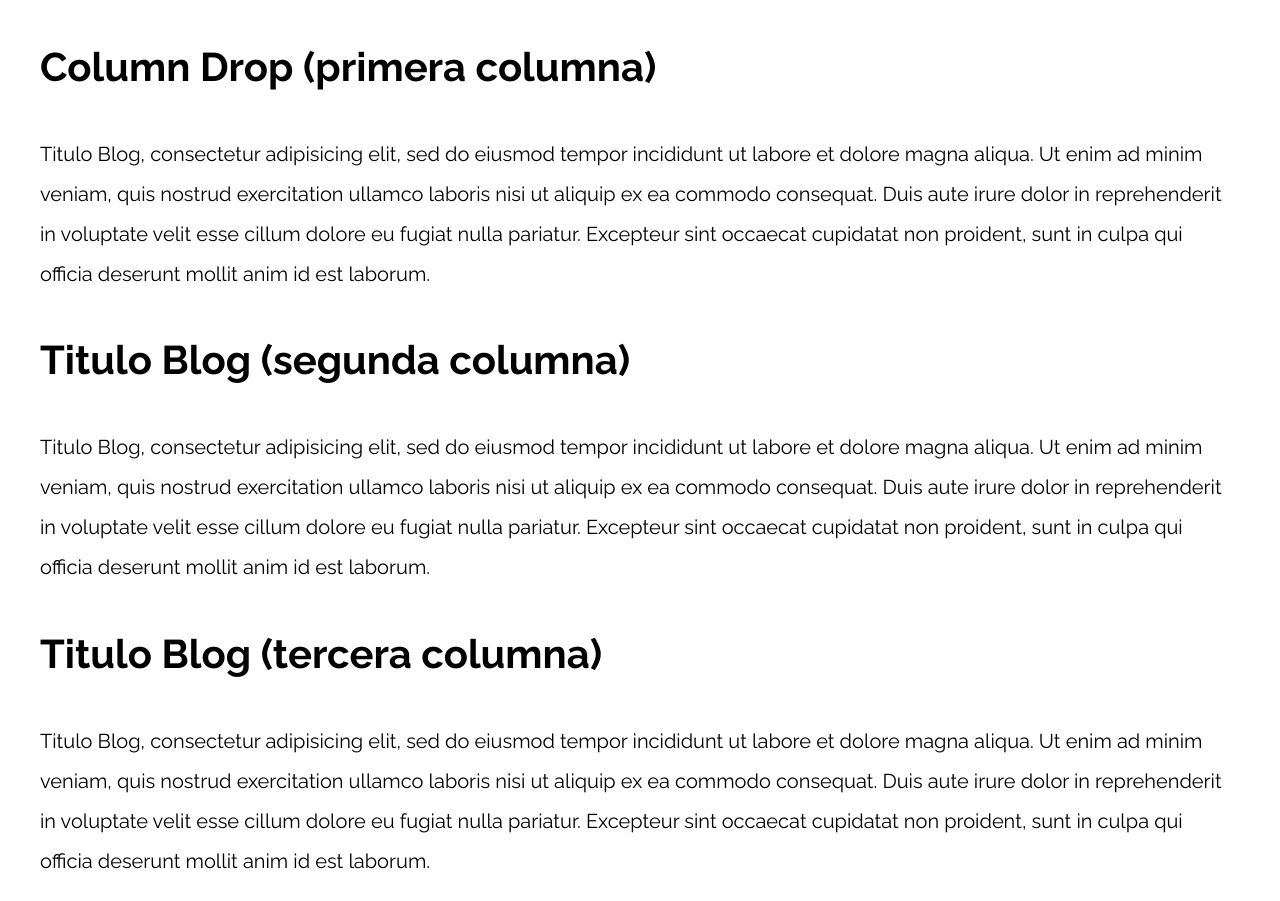
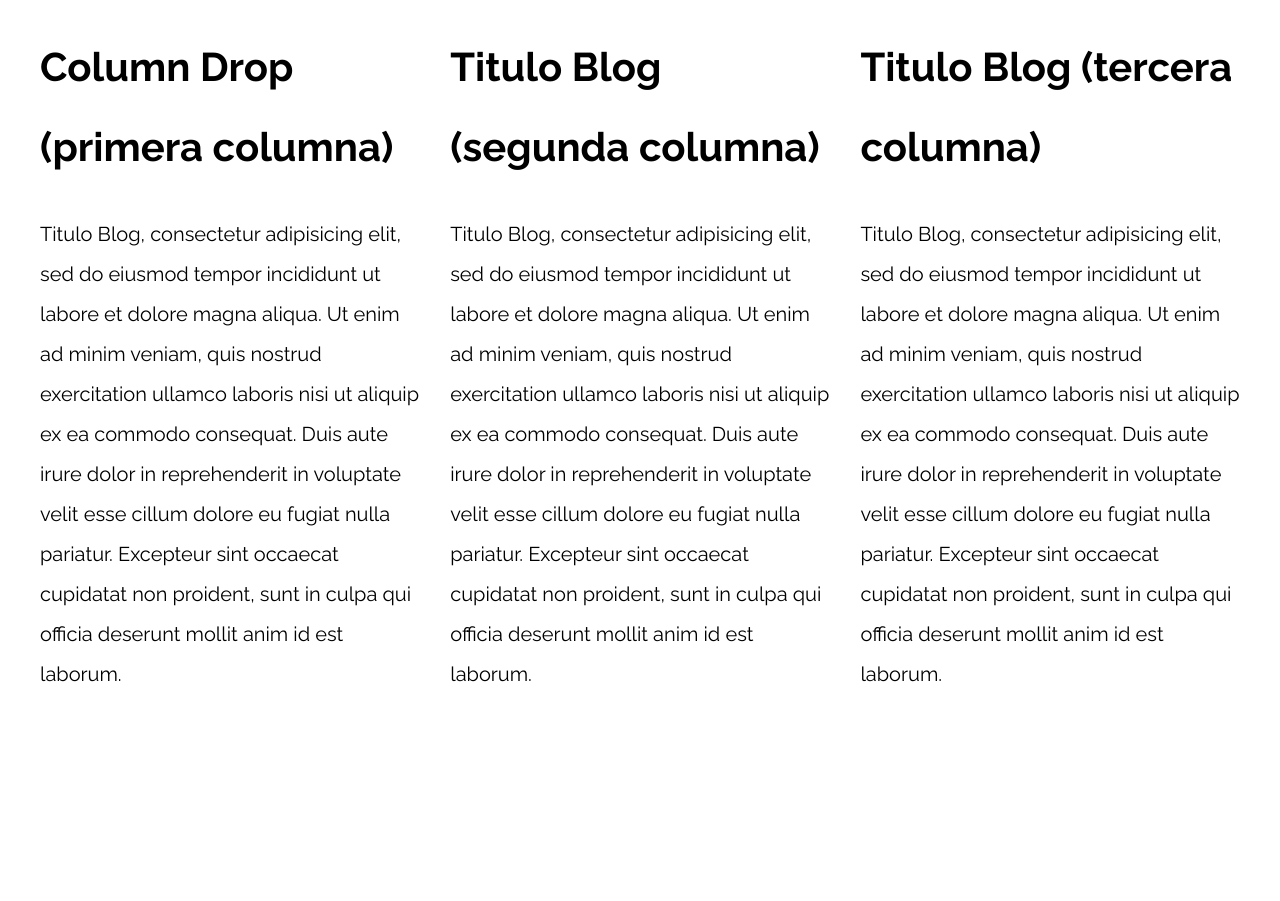
Before and after one commit to migueflorez10/CodeGym, a PHP site: page / in a window 1280 px wide. After the commit the page ends 682 px from the top, so only its background shows below. Run offline with PHP 8.4, Linux system fonts and the light colour scheme.

Commit message:
web-design-part2

```diff
--- a/web fundamentals/PatronesRWD/07-column_drop_css_grid/index.html
+++ b/web fundamentals/PatronesRWD/07-column_drop_css_grid/index.html
@@ -12,7 +12,7 @@
 
 <body>
 
-    <div class="contenedor">
+    <div class="contenedor column-drop-css">
         <main>
             <h1>Column Drop (primera columna)</h1>
             <p>
@@ -21,7 +21,7 @@
             </p>
         </main>
 
-        <aside>
+        <aside class="primera">
             <h1>Titulo Blog (segunda columna)</h1>
             <p>
                 Titulo Blog, consectetur adipisicing elit, sed do eiusmod tempor incididunt ut labore et dolore magna aliqua. Ut enim ad minim veniam, quis nostrud exercitation ullamco laboris nisi ut aliquip ex ea commodo consequat. Duis aute irure dolor in reprehenderit
@@ -29,7 +29,7 @@
             </p>
         </aside>
 
-        <aside>
+        <aside class="segunda">
             <h1>Titulo Blog (tercera columna)</h1>
             <p>
                 Titulo Blog, consectetur adipisicing elit, sed do eiusmod tempor incididunt ut labore et dolore magna aliqua. Ut enim ad minim veniam, quis nostrud exercitation ullamco laboris nisi ut aliquip ex ea commodo consequat. Duis aute irure dolor in reprehenderit
--- a/web fundamentals/PatronesRWD/08-column_drop_flexbox/css/styles.css
+++ b/web fundamentals/PatronesRWD/08-column_drop_flexbox/css/styles.css
@@ -47,4 +47,22 @@ p {
     text-transform: uppercase;
 }
 
-/** CODIGO AQUI **/
+@media (min-width: 480px) {
+    .column-drop-css{
+        display: flex;
+        justify-content: space-between;
+        flex-wrap: wrap;
+    }
+    .contenido-principal,
+    .primera{
+        flex-basis: calc(50% - 1rem);
+    }
+}
+
+@media (min-width: 768px) {
+    .contenido-principal,
+    .primera,
+    .segunda{
+        flex: 0 0 calc(33.3% - 2rem);
+    }
+}
--- a/web fundamentals/PatronesRWD/08-column_drop_flexbox/index.html
+++ b/web fundamentals/PatronesRWD/08-column_drop_flexbox/index.html
@@ -12,8 +12,8 @@
 
 <body>
 
-    <div class="contenedor">
-        <main>
+    <div class="contenedor column-drop-css">
+        <main class="contenido-principal">
             <h1>Column Drop (primera columna)</h1>
             <p>
                 Titulo Blog, consectetur adipisicing elit, sed do eiusmod tempor incididunt ut labore et dolore magna aliqua. Ut enim ad minim veniam, quis nostrud exercitation ullamco laboris nisi ut aliquip ex ea commodo consequat. Duis aute irure dolor in reprehenderit
@@ -21,7 +21,7 @@
             </p>
         </main>
 
-        <aside>
+        <aside class="primera">
             <h1>Titulo Blog (segunda columna)</h1>
             <p>
                 Titulo Blog, consectetur adipisicing elit, sed do eiusmod tempor incididunt ut labore et dolore magna aliqua. Ut enim ad minim veniam, quis nostrud exercitation ullamco laboris nisi ut aliquip ex ea commodo consequat. Duis aute irure dolor in reprehenderit
@@ -29,7 +29,7 @@
             </p>
         </aside>
 
-        <aside>
+        <aside class="segunda">
             <h1>Titulo Blog (tercera columna)</h1>
             <p>
                 Titulo Blog, consectetur adipisicing elit, sed do eiusmod tempor incididunt ut labore et dolore magna aliqua. Ut enim ad minim veniam, quis nostrud exercitation ullamco laboris nisi ut aliquip ex ea commodo consequat. Duis aute irure dolor in reprehenderit
--- a/web fundamentals/PatronesRWD/09-con_sidebar_css_grid/index.html
+++ b/web fundamentals/PatronesRWD/09-con_sidebar_css_grid/index.html
@@ -12,7 +12,7 @@
 
 <body>
 
-    <div class="contenedor">
+    <div class="contenedor con-sidebar">
         <article>
             <h1>Entrada del Blog</h1>
             <img src="img/imagen1.jpg">
--- a/web fundamentals/PatronesRWD/10-con_sidebar_flexbox/index.html
+++ b/web fundamentals/PatronesRWD/10-con_sidebar_flexbox/index.html
@@ -12,7 +12,7 @@
 
 <body>
 
-    <div class="contenedor">
+    <div class="contenedor con-sidebar">
         <article>
             <h1>Entrada del Blog</h1>
             <img src="img/imagen1.jpg">
```
Also changed, not shown: web fundamentals/PatronesRWD/06-3columnas_flexbox/css/styles.css (+15 -1 lines), web fundamentals/PatronesRWD/06-3columnas_flexbox/index.html (+4 -4 lines), web fundamentals/PatronesRWD/07-column_drop_css_grid/css/styles.css (+18 -2 lines), web fundamentals/PatronesRWD/09-con_sidebar_css_grid/css/styles.css (+12 -1 lines), web fundamentals/PatronesRWD/10-con_sidebar_flexbox/css/styles.css (+12 -1 lines).
